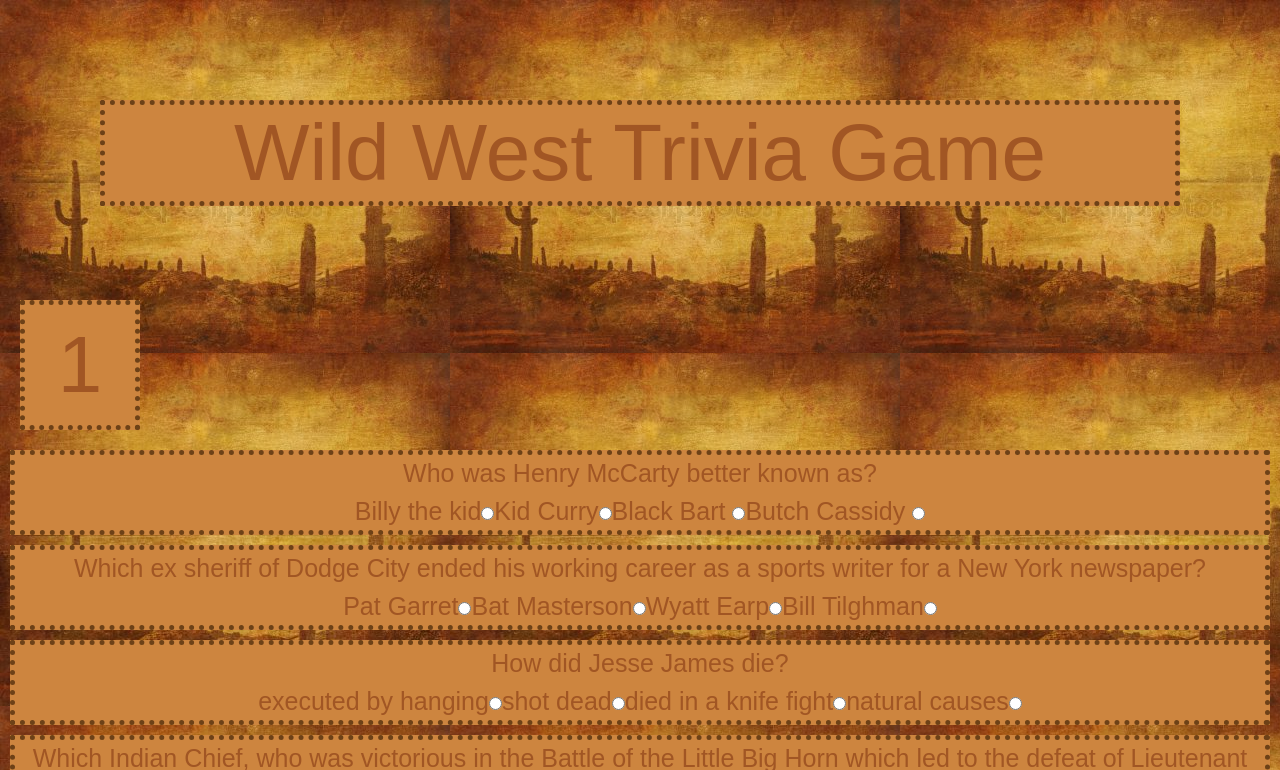
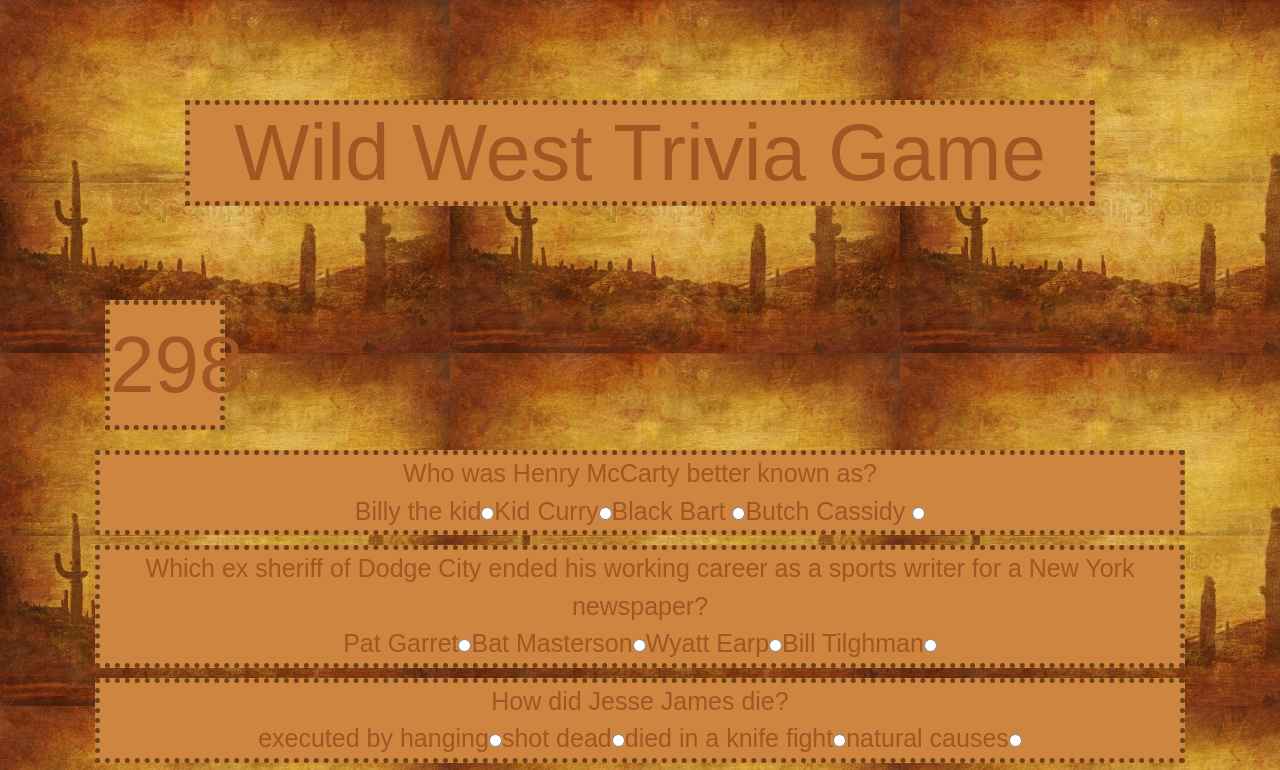
Before and after one commit to PHolmes10/TriviaGame, a plain HTML site: page index.html in a window 1280 px wide. Both pictures are taken after a click on the element "Start the quiz!". Shown: the top 770 px of the page. Drawn offline with nearby package versions, Linux system fonts and the light colour scheme; a web font is replaced by a local one.

Commit message:
moved code in event to function and added bootstap container

```diff
--- a/assets/javascript/app.js
+++ b/assets/javascript/app.js
@@ -50,12 +50,12 @@ var questions = [
         "correctAnswer": "John Colter"
     }];
 
-$("#done").hide();
+
 
 var userInput;
 var correct = 0;
 var incorrect = 0;
-var timer = 3;
+var timer = 300;
 var intervalId;
 
 function run() {
@@ -75,16 +75,10 @@ function stop() {
 
 function endGame() {
     $("#question-list").hide();
-
+    $("#done").hide();
 }
 
-
-
-
-
-// starts the game when user clicks the start div
-$("#start").on("click", function () {
-    run();
+function quizSetUp() {
     for (i = 0; i < questions.length; i++) {
 
         var questionDiv = $("<div class='questions'>");
@@ -92,23 +86,32 @@ $("#start").on("click", function () {
         questionDiv.html(questions[i].question);
 
         for (j = 0; j < questions[i].allAnswers.length; j++) {
-            console.log(questions[i].allAnswers[j]);
+            var eachAnswer = questions[i].allAnswers[j];
             answerDiv.append(questions[i].allAnswers[j]);
             var radio = $("<input>");
             radio.attr("type", "radio");
+            radio.attr("class", "radioBtn");
+            radio.attr("data-answer", eachAnswer);
             answerDiv.append(radio);
+            console.log(answerDiv);
         }
+        (questionDiv).append(answerDiv);
+        $("#question-list").append(questionDiv);
+        // hides start button
+        $("#start").hide();
+        $("#done").text("Submit");
+    }
+}
 
-        (questionDiv).append(answerDiv);
+// starts the game when user clicks the start div
+$("#start").on("click", function () {
+    run();
+    quizSetUp();
+});
 
-        $("#question-list").append(questionDiv);
-    }
-
-    // hides start button
-    $("#start").hide();
-    $("#done").text("Submit");
-});
 
 $("#done").on("click", function () {
     endGame();
-})
+    stop();
+    $("#show-timer").hide();
+});
--- a/index.html
+++ b/index.html
@@ -12,6 +12,7 @@
 </head>
 
 <body>
+    <div class='container'>
         <h1>Wild West Trivia Game</h1>
         <br>
         <div id="start">Start the quiz!</div>
@@ -19,7 +20,7 @@
         <div id="question-list"></div>
         <br>
         <div id="done"></div>
-
+    </div>
 </body>
 <script src="https://code.jquery.com/jquery-3.3.1.min.js" integrity="sha256-FgpCb/KJQlLNfOu91ta32o/NMZxltwRo8QtmkMRdAu8="
     crossorigin="anonymous"></script>
```
Lines whose indentation alone changed are shown as unchanged.
